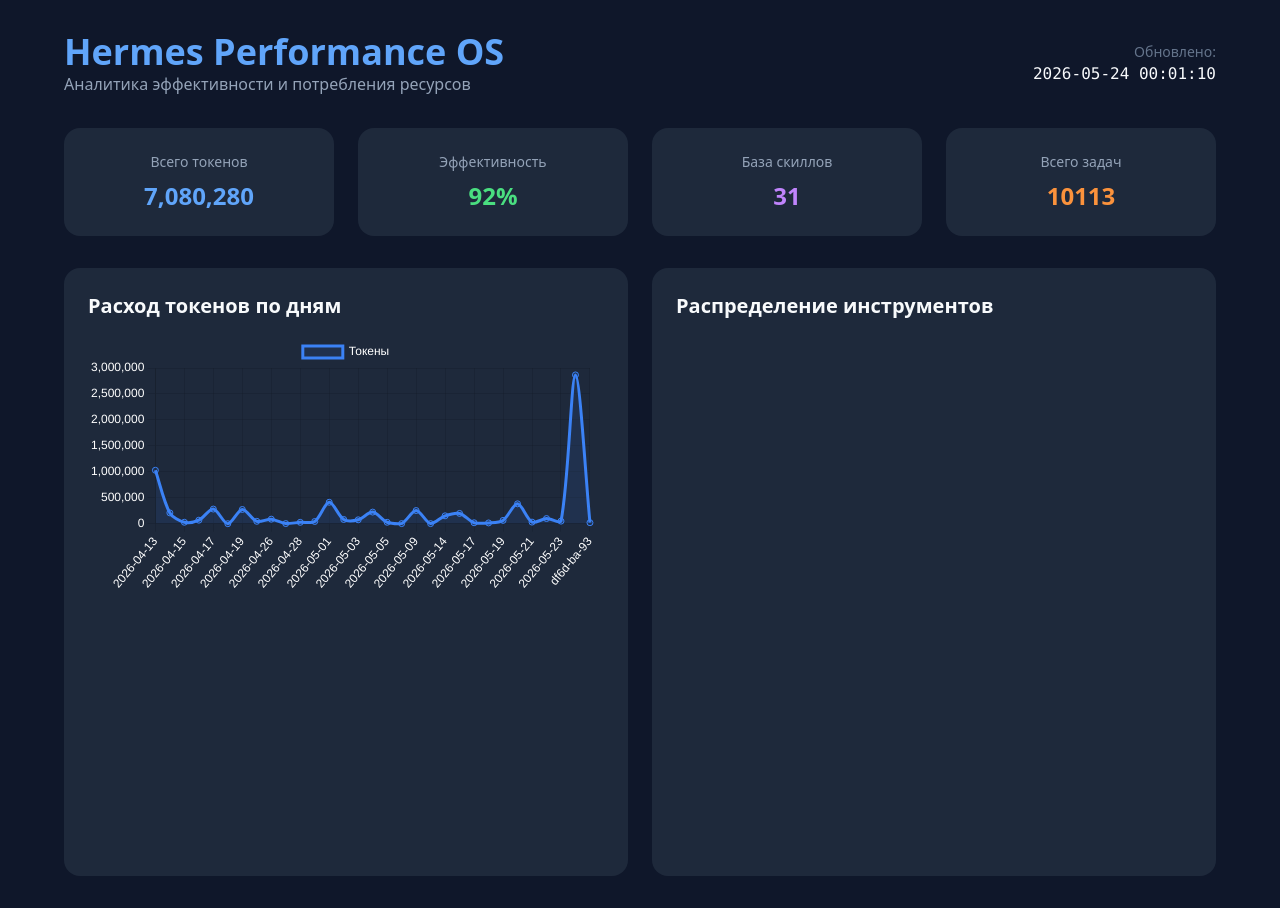
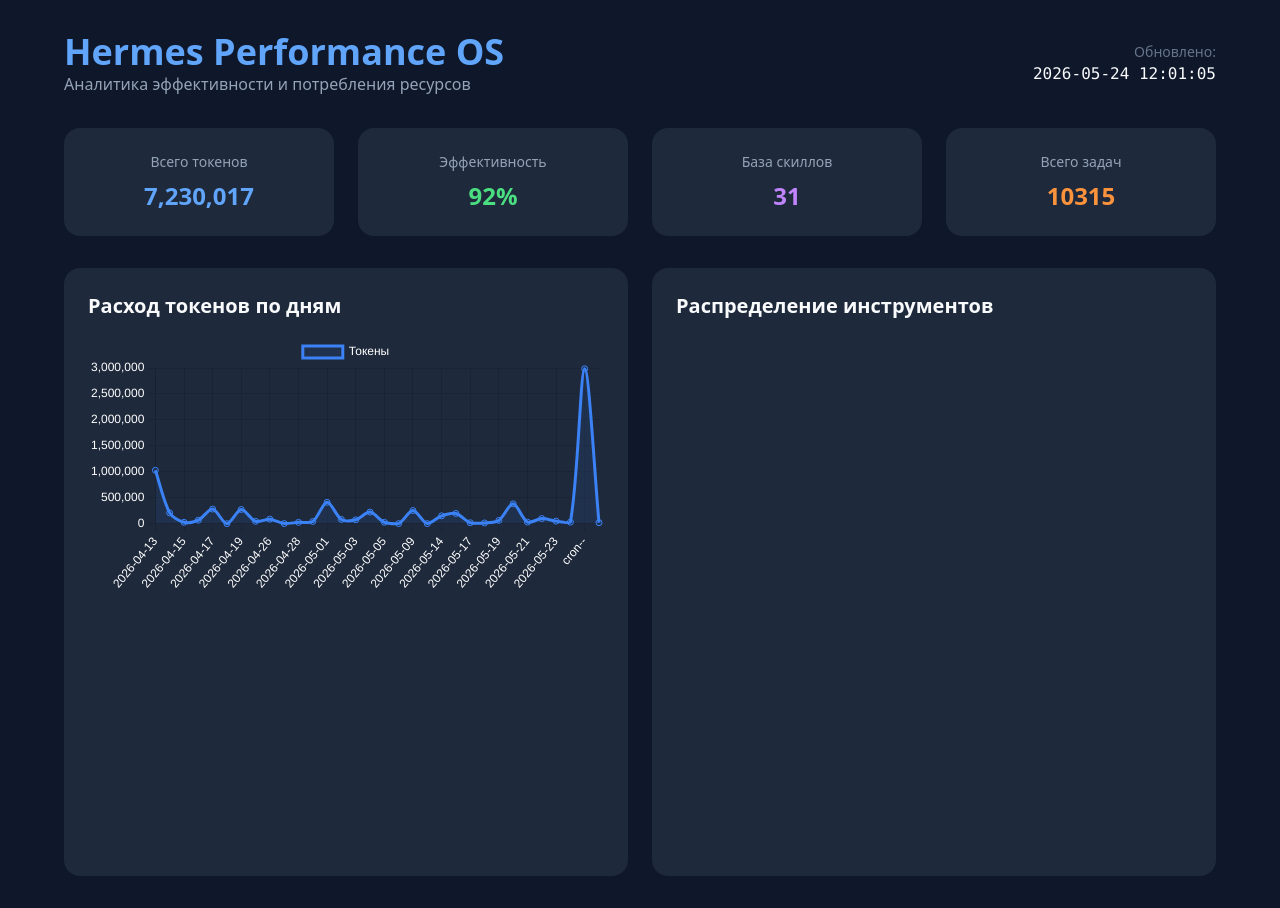
Before and after one commit to Cartograf666/hermes-analytics, a plain HTML site: page index.html in a window 1280 px wide. Drawn offline with nearby package versions, Linux system fonts and the light colour scheme.

Commit message:
Auto-update index.html

```diff
--- a/index.html
+++ b/index.html
@@ -12,13 +12,13 @@
         <div class="max-w-6xl mx-auto">
             <header class="flex justify-between items-center mb-8">
                 <div><h1 class="text-4xl font-bold text-blue-400">Hermes Performance OS</h1><p class="text-slate-400">Аналитика эффективности и потребления ресурсов</p></div>
-                <div class="text-right"><p class="text-sm text-slate-500">Обновлено:</p><p class="font-mono">2026-05-24 00:01:10</p></div>
+                <div class="text-right"><p class="text-sm text-slate-500">Обновлено:</p><p class="font-mono">2026-05-24 12:01:05</p></div>
             </header>
             <div class="grid grid-cols-1 md:grid-cols-4 gap-6 mb-8">
-                <div class="card text-center"><p class="text-slate-400 text-sm mb-2">Всего токенов</p><p class="text-2xl font-bold text-blue-400">7,080,280</p></div>
+                <div class="card text-center"><p class="text-slate-400 text-sm mb-2">Всего токенов</p><p class="text-2xl font-bold text-blue-400">7,230,017</p></div>
                 <div class="card text-center"><p class="text-slate-400 text-sm mb-2">Эффективность</p><p class="text-2xl font-bold text-green-400">92%</p></div>
                 <div class="card text-center"><p class="text-slate-400 text-sm mb-2">База скиллов</p><p class="text-2xl font-bold text-purple-400">31</p></div>
-                <div class="card text-center"><p class="text-slate-400 text-sm mb-2">Всего задач</p><p class="text-2xl font-bold text-orange-400">10113</p></div>
+                <div class="card text-center"><p class="text-slate-400 text-sm mb-2">Всего задач</p><p class="text-2xl font-bold text-orange-400">10315</p></div>
             </div>
             <div class="grid grid-cols-1 md:grid-cols-2 gap-6">
                 <div class="card"><h2 class="text-xl font-semibold mb-4">Расход токенов по дням</h2><canvas id="tokenChart"></canvas></div>
@@ -29,8 +29,8 @@
             new Chart(document.getElementById('tokenChart'), {
                 type: 'line',
                 data: {
-                    labels: ["2026-04-13", "2026-04-14", "2026-04-15", "2026-04-16", "2026-04-17", "2026-04-18", "2026-04-19", "2026-04-20", "2026-04-26", "2026-04-27", "2026-04-28", "2026-04-29", "2026-05-01", "2026-05-02", "2026-05-03", "2026-05-04", "2026-05-05", "2026-05-08", "2026-05-09", "2026-05-10", "2026-05-14", "2026-05-16", "2026-05-17", "2026-05-18", "2026-05-19", "2026-05-20", "2026-05-21", "2026-05-22", "2026-05-23", "cron--", "df6d-ba-93"],
-                    datasets: [{ label: 'Токены', data: [1029982, 208488, 28298, 67805, 282309, 706, 274300, 46200, 87812, 3070, 26869, 42889, 413516, 82104, 75452, 224140, 27962, 2732, 253853, 2403, 152317, 198171, 18557, 15331, 64086, 383540, 31263, 99855, 49935, 2866720, 19615], borderColor: '#3b82f6', tension: 0.3, fill: true, backgroundColor: 'rgba(59, 130, 246, 0.1)' }]
+                    labels: ["2026-04-13", "2026-04-14", "2026-04-15", "2026-04-16", "2026-04-17", "2026-04-18", "2026-04-19", "2026-04-20", "2026-04-26", "2026-04-27", "2026-04-28", "2026-04-29", "2026-05-01", "2026-05-02", "2026-05-03", "2026-05-04", "2026-05-05", "2026-05-08", "2026-05-09", "2026-05-10", "2026-05-14", "2026-05-16", "2026-05-17", "2026-05-18", "2026-05-19", "2026-05-20", "2026-05-21", "2026-05-22", "2026-05-23", "2026-05-24", "cron--", "df6d-ba-93"],
+                    datasets: [{ label: 'Токены', data: [1029982, 208488, 28298, 67805, 282309, 706, 274300, 46200, 87812, 3070, 26869, 42889, 413516, 82104, 75452, 224140, 27962, 2732, 253853, 2403, 152317, 198171, 18557, 15331, 64086, 383540, 31263, 99855, 49935, 30333, 2986124, 19615], borderColor: '#3b82f6', tension: 0.3, fill: true, backgroundColor: 'rgba(59, 130, 246, 0.1)' }]
                 },
                 options: { scales: { y: { ticks: { color: 'white' } }, x: { ticks: { color: 'white' } } }, plugins: { legend: { labels: { color: 'white' } } } }
             });
```
